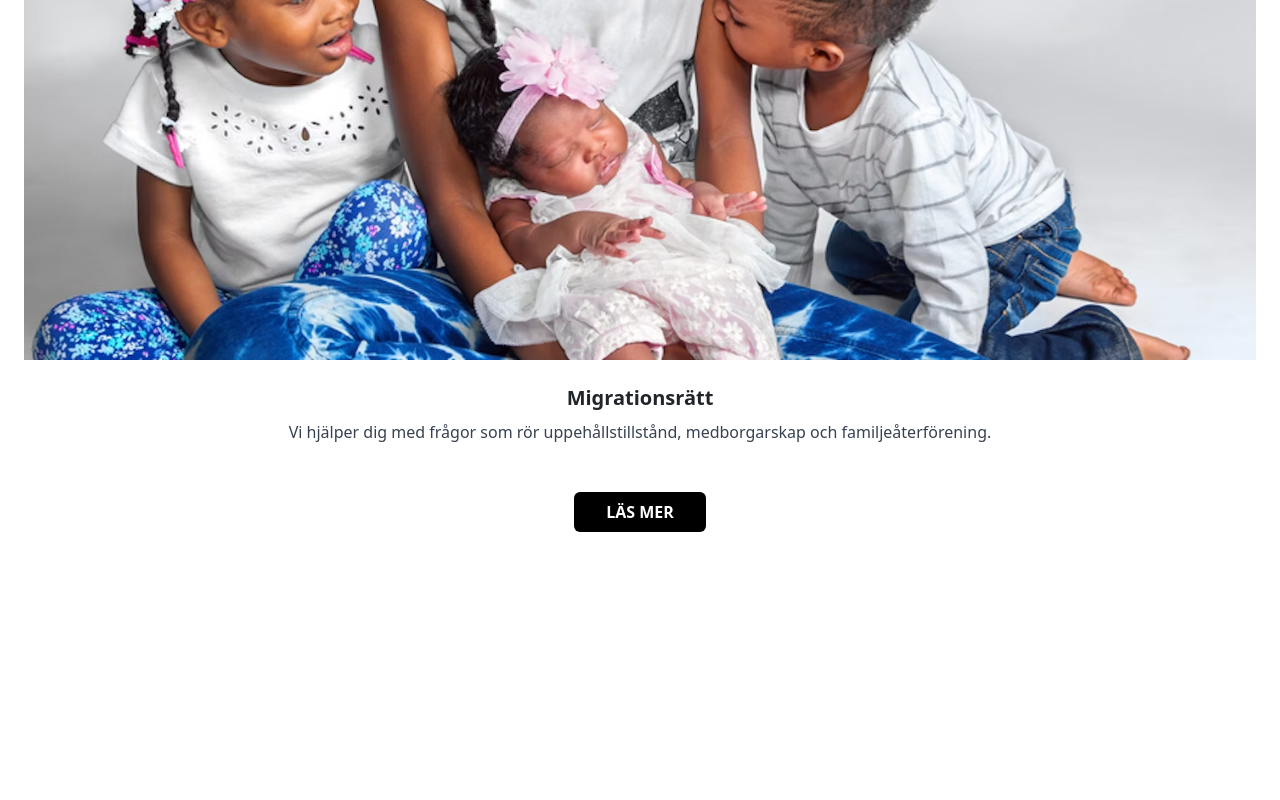
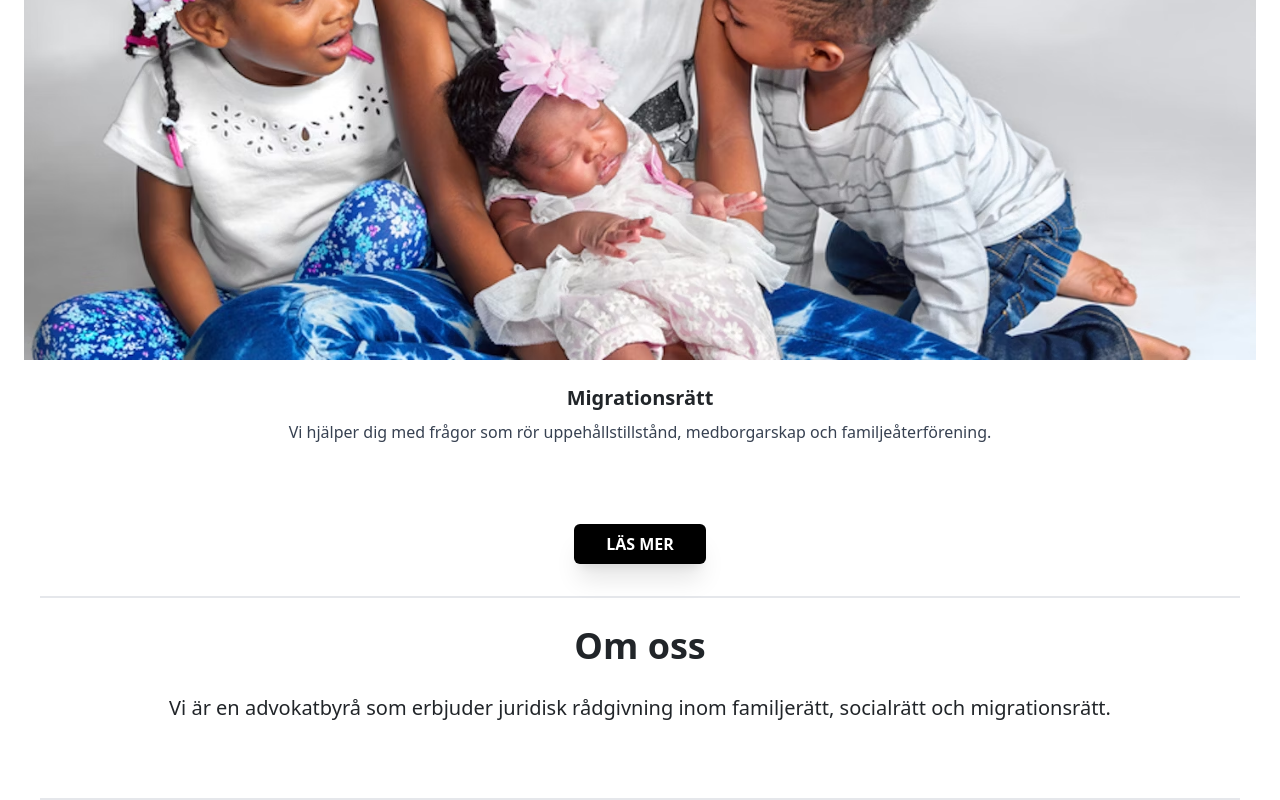
Before and after one commit to LucasEdwa/laywer-webpage, a React (Vite) app: page / in a window 1280 px wide. Shown: the part 3966-4766 px from the top of the page. Before the commit the page ends 4498 px from the top, so only its background shows below. Built offline with nearby package versions, Linux system fonts and the light colour scheme.

Commit message:
about area template and shadow fix on specializations

```diff
--- /dev/null
+++ b/src/components/About.tsx
@@ -0,0 +1,15 @@
+export default function About() {
+    return (
+        <div>
+            <article className=" mx-10 border-y-2">
+                <div className="text-center flex flex-col gap-7 p-7">
+                    <h1 className="text-4xl font-bold">Om oss</h1>
+                    <p className="text-xl">Vi är en advokatbyrå som erbjuder juridisk rådgivning inom familjerätt, socialrätt och migrationsrätt.</p>
+                </div>
+                <div className="flex w-full flex-col justify-center gap-10 p-4">
+
+                </div>
+            </article>
+        </div>
+    );
+}
--- a/src/components/Specializations.tsx
+++ b/src/components/Specializations.tsx
@@ -22,8 +22,8 @@ export default function Specializations() {
                         );
                     })}
                 </div>
-               <div className="flex justify-center  shadow-xl ">
-               <button className="bg-black hover:bg-gray-700 text-white font-bold py-2 px-8 rounded-md ">
+               <div className="flex justify-center p-8  ">
+               <button className="bg-black hover:bg-gray-700 text-white shadow-xl font-bold py-2 px-8 rounded-md ">
                     LÄS MER
                 </button>
                </div>
--- a/src/pages/Home.tsx
+++ b/src/pages/Home.tsx
@@ -5,6 +5,7 @@ import { FontAwesomeIcon } from '@fortawesome/react-fontawesome';
 import { faAngleDown } from '@fortawesome/free-solid-svg-icons';
 import Modal from '../components/Modal';
 import Specializations from '../components/Specializations';
+import About from '../components/About';
 library.add(faAngleDown);
 
 export default function Home() {
@@ -26,6 +27,7 @@ export default function Home() {
             <Specialization />
             <Modal />
             <Specializations />
+            <About />
         </div>
 
         </>
```
